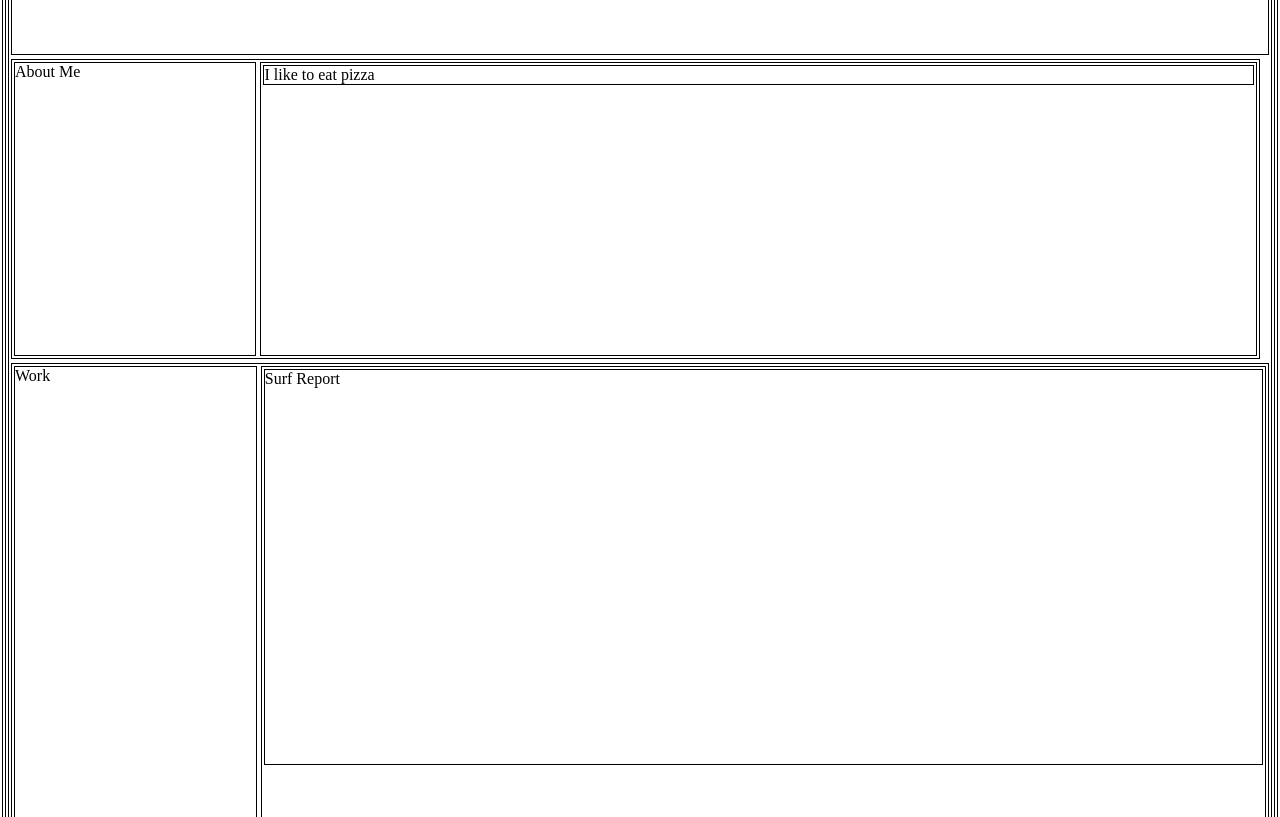
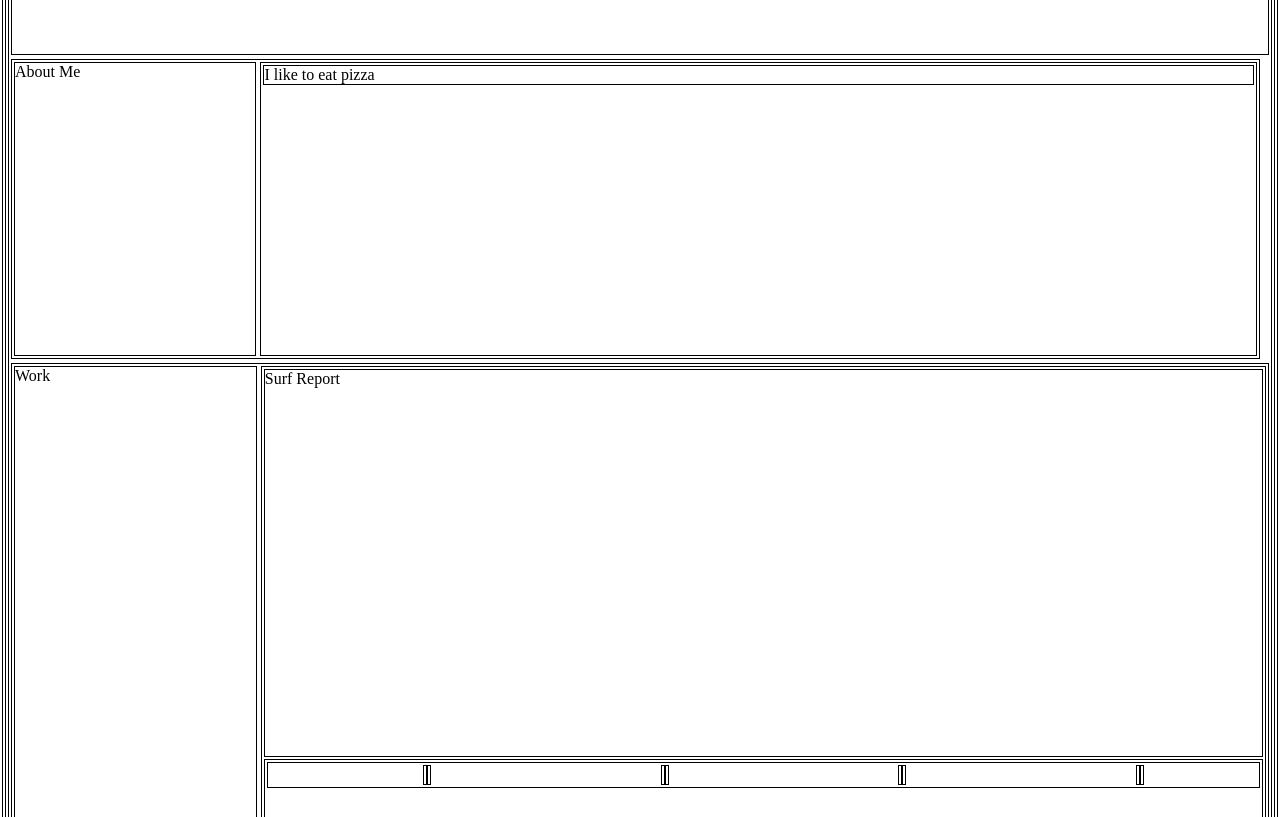
Before and after one commit to VenBak/AndreBrahin-portfolio, a plain HTML site: page index.html in a window 1280 px wide. Shown: the part 135-952 px from the top of the page. Drawn offline with Linux system fonts and the light colour scheme.

Commit message:
wireframe loooks better

```diff
--- a/index.html
+++ b/index.html
@@ -27,7 +27,15 @@
         <div class="display-block work stretch">
             <div class="inline-block descriptor content">Work</div>
                 <div class="inline-block wholewidth">
-                <div class="display-block medium">Surf Report</div>
+                    <div class="display-block medium">Surf Report</div>
+                    <div class="medium">
+                        <ul class="none display-flex center wrap workparent stretch">
+                            <li class="workitem"><a href=""></a></li>
+                            <li class="workitem"><a href=""></a></li>
+                            <li class="workitem"><a href=""></a></li>
+                            <li class="workitem"><a href=""></a></li>
+                        </ul>
+                    </div>
             </div>
         </div>
         <div class="display-block contactme stretch">
--- a/style.css
+++ b/style.css
@@ -99,11 +99,20 @@ main {
 }
 
 .medium {
-    height: 50%;
+    height: 49%;
 }
 
 .center {
     justify-content: space-around;
+}
+
+.wrap {
+    display: flex;
+    flex-wrap: wrap;
+}
+
+.workitem {
+    width
 }
 
 /* Contact Me */
```
